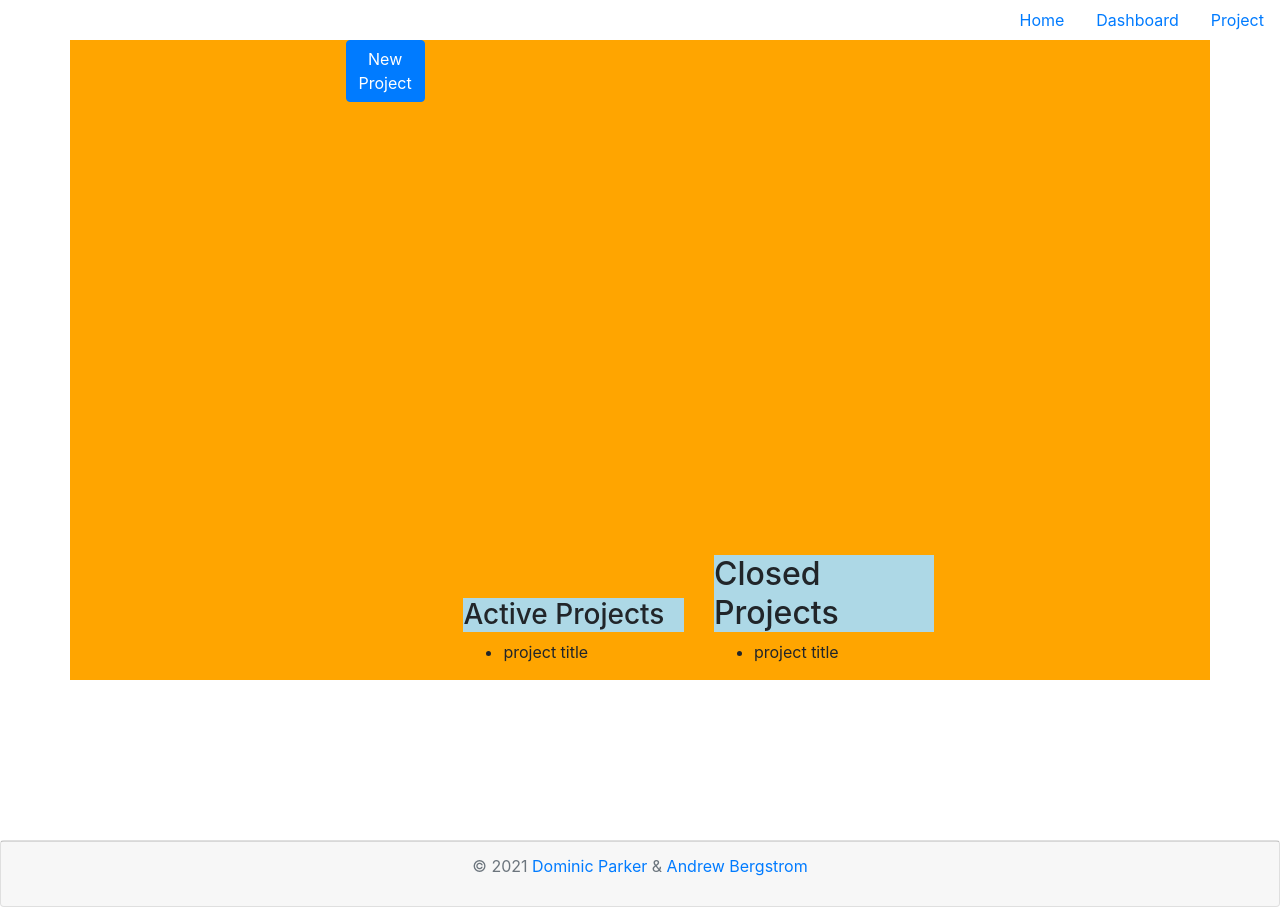
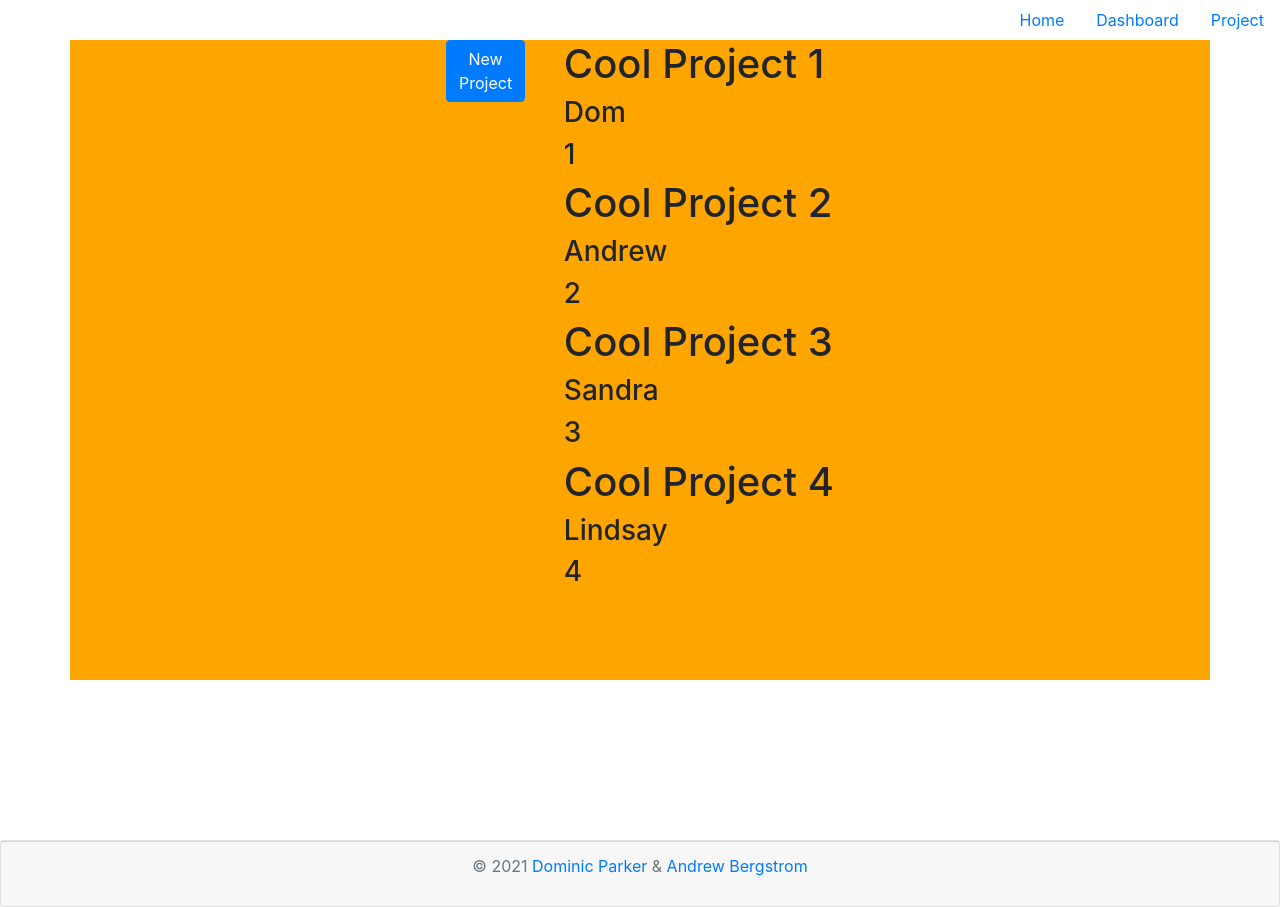
Before and after one commit to domjparker/DomAndrewProjectFE, a React (Create React App) app: page /dashboard in a window 1280 px wide. Built offline with nearby package versions, Linux system fonts and the light colour scheme.

Commit message:
added listOfProjects and SingleDashProject components and dummy data.

```diff
--- a/src/components/Scroll/scroll.js
+++ b/src/components/Scroll/scroll.js
@@ -1,15 +1,15 @@
 import React from 'react';
-import './scrollFeature.css';
+import './scroll.css';
 
-const ScrollFeature = (props) => {
+const Scroll = (props) => {
   return (
-    <div className="scroll-feature-div">
+    <div className="scroll--div">
       {props.children}
     </div>
   )
 }
 
-export default ScrollFeature;
+export default Scroll;
 
 // I pasted this from basically a ZTM-like project so it will
 // need to be modified from its current state.
--- /dev/null
+++ b/src/features/listOfProjects/ListOfProjects.js
@@ -0,0 +1,49 @@
+import React from "react";
+import SingleDashProject from '../singleDashProject/SingleDashProject';
+
+const ListOfProjects = () => {
+
+  const fakeProjectDataArr = [
+      {
+        id: 1,
+        user: "Dom",
+        projectName: "Cool Project 1",
+      },
+      {
+        id: 2,
+        user: "Andrew",
+        projectName: "Cool Project 2",
+      },
+      {
+        id: 3,
+        user: "Sandra",
+        projectName: "Cool Project 3",
+      },
+      {
+        id: 4,
+        user: "Lindsay",
+        projectName: "Cool Project 4",
+      },
+  ]
+
+
+  return (
+    <>
+    <div className="list-of-projects">
+      {
+        fakeProjectDataArr.map(project => {
+          return (
+            <SingleDashProject
+              id={project.id}
+              user={project.user}
+              projectName={project.projectName}
+            />
+          )
+        })
+      }
+    </div>
+    </>
+  )
+}
+
+export default ListOfProjects;
--- /dev/null
+++ b/src/features/singleDashProject/SingleDashProject.js
@@ -0,0 +1,14 @@
+import React from "react";
+
+const SingleDashProject = (props) => {
+
+  return (
+    <div>
+      <h1>{props.projectName}</h1>
+      <h3>{props.user}</h3>
+      <h3>{props.id}</h3>
+    </div>
+  )
+};
+
+export default SingleDashProject;
--- a/src/pages/Dashboard/dashboard.js
+++ b/src/pages/Dashboard/dashboard.js
@@ -1,8 +1,10 @@
 import React from 'react';
+import ListOfProjects from '../../features/listOfProjects/ListOfProjects';
 import Container from "react-bootstrap/Container";
 import Row from "react-bootstrap/Row";
 import Col from "react-bootstrap/Col";
 import Button from 'react-bootstrap/Button';
+import Scroll from '../../components/Scroll/scroll';
 import './dashboard.css';
 
 
@@ -21,7 +23,10 @@ function Dashboard() {
           <Button onClick={createProject} >New Project</Button>
           </Col>
         </Row>
-        <Row className='projectDiv' >
+        <Scroll>
+        <ListOfProjects />
+        </Scroll>
+        {/* <Row className='projectDiv' >
           <Col lg={6} xs={12}>
           <div>
             <h3 style={{ backgroundColor: "lightblue" }}>Active Projects</h3>
@@ -38,7 +43,7 @@ function Dashboard() {
             </ul>
           </div>
           </Col>
-        </Row>
+        </Row> */}
       </Container>
     </div>
   )
```
Also changed, not shown: 2 other files (tests, documents, lock files or other folders).
